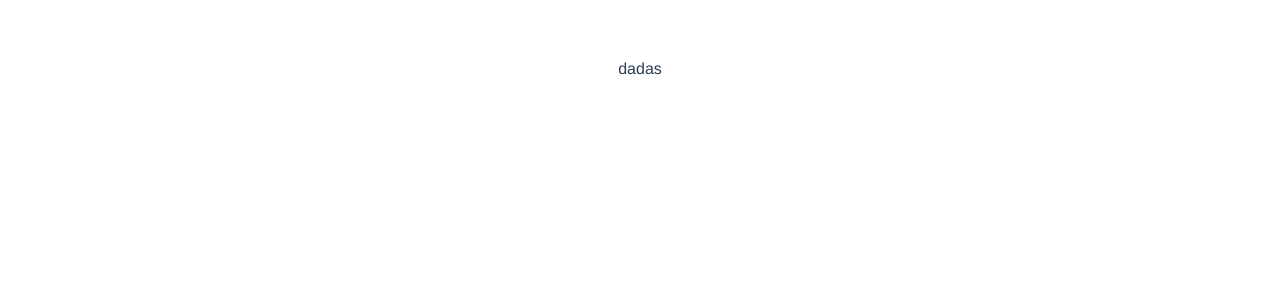
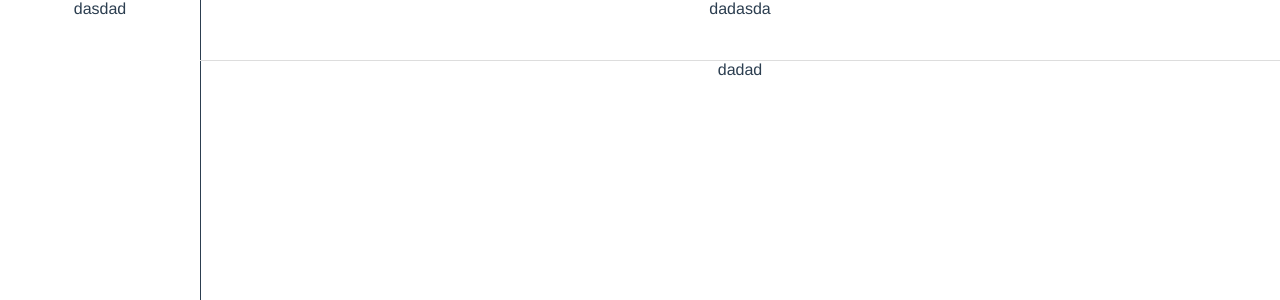
Before and after one commit to taosin/vue-mall-admin, a Vue app: page /dashboard in a window 1280 px wide. Shown: the top 300 px of the page. Built offline with nearby package versions, Linux system fonts and the light colour scheme.

Commit message:
import vue-router add layout

```diff
--- a/package.json
+++ b/package.json
@@ -10,9 +10,12 @@
   "dependencies": {
     "core-js": "^2.6.5",
     "element-ui": "^2.9.2",
+    "less": "^3.9.0",
+    "less-loader": "^5.0.0",
     "vue": "^2.6.10",
     "vue-class-component": "^7.0.2",
-    "vue-property-decorator": "^8.1.0"
+    "vue-property-decorator": "^8.1.0",
+    "vue-router": "^3.0.6"
   },
   "devDependencies": {
     "@vue/cli-plugin-babel": "^3.8.0",
--- a/public/index.html
+++ b/public/index.html
@@ -15,3 +15,11 @@
     <!-- built files will be auto injected -->
   </body>
 </html>
+<style>
+  html,body,#app{
+    margin: 0;
+    height: 100%;
+    width: 100%;
+    padding: 0;
+  }
+</style>
--- a/src/App.vue
+++ b/src/App.vue
@@ -1,6 +1,6 @@
 <template>
   <div id="app">
-    dadas
+    <router-view />
   </div>
 </template>
 
--- a/src/main.ts
+++ b/src/main.ts
@@ -1,5 +1,6 @@
 import Vue from 'vue';
 import App from './App.vue';
+import router from './router';
 import ElementUI from 'element-ui';
 
 import 'element-ui/lib/theme-chalk/index.css';
@@ -7,5 +8,6 @@ import 'element-ui/lib/theme-chalk/index.css';
 Vue.config.productionTip = false;
 Vue.use(ElementUI);
 new Vue({
+  router,
   render: (h) => h(App),
 }).$mount('#app');
--- /dev/null
+++ b/src/router/routers.js
@@ -0,0 +1,10 @@
+import Layout from '../views/layout/index'
+const routers = [{
+    path: '/',
+    redirect: '/dashboard'
+}, {
+    path: '/dashboard',
+    component: Layout,
+}
+];
+export default routers;
--- /dev/null
+++ b/src/views/layout/index.vue
@@ -0,0 +1,39 @@
+<template>
+  <div class="layout container">
+    <aside class="left-aside">dasdad</aside>
+    <main class="right-container">
+      <header class="top-header">dadasda</header>
+      <main class="main-container">
+          dadad
+        <router-view> </router-view>
+      </main>
+    </main>
+  </div>
+</template>
+
+<style lang="less" scoped>
+.layout{
+    width: 100%;
+    height: 100%;
+    overflow: hidden;
+    .left-aside,.right-container{
+        position: absolute;
+        bottom: 0;
+        top: 0;
+    }
+    .left-aside{
+        left: 0;
+        width: 200px;
+        border-right: 1px solid;
+    }
+    .right-container{
+        right: 0;
+        left: 200px;
+        .top-header{
+            position: relative;
+            height: 60px;
+            border-bottom: 1px solid #ddd;
+        }
+    }
+}
+</style>
--- a/tsconfig.json
+++ b/tsconfig.json
@@ -31,7 +31,7 @@
     "src/**/*.tsx",
     "src/**/*.vue",
     "tests/**/*.ts",
-    "tests/**/*.tsx"
+    "tests/**/*.tsx", "src/router/routers.js"
   ],
   "exclude": [
     "node_modules"
```
Also changed, not shown: src/router/index.ts (added, +18 -0 lines), 1 other file (tests, documents, lock files or other folders).
